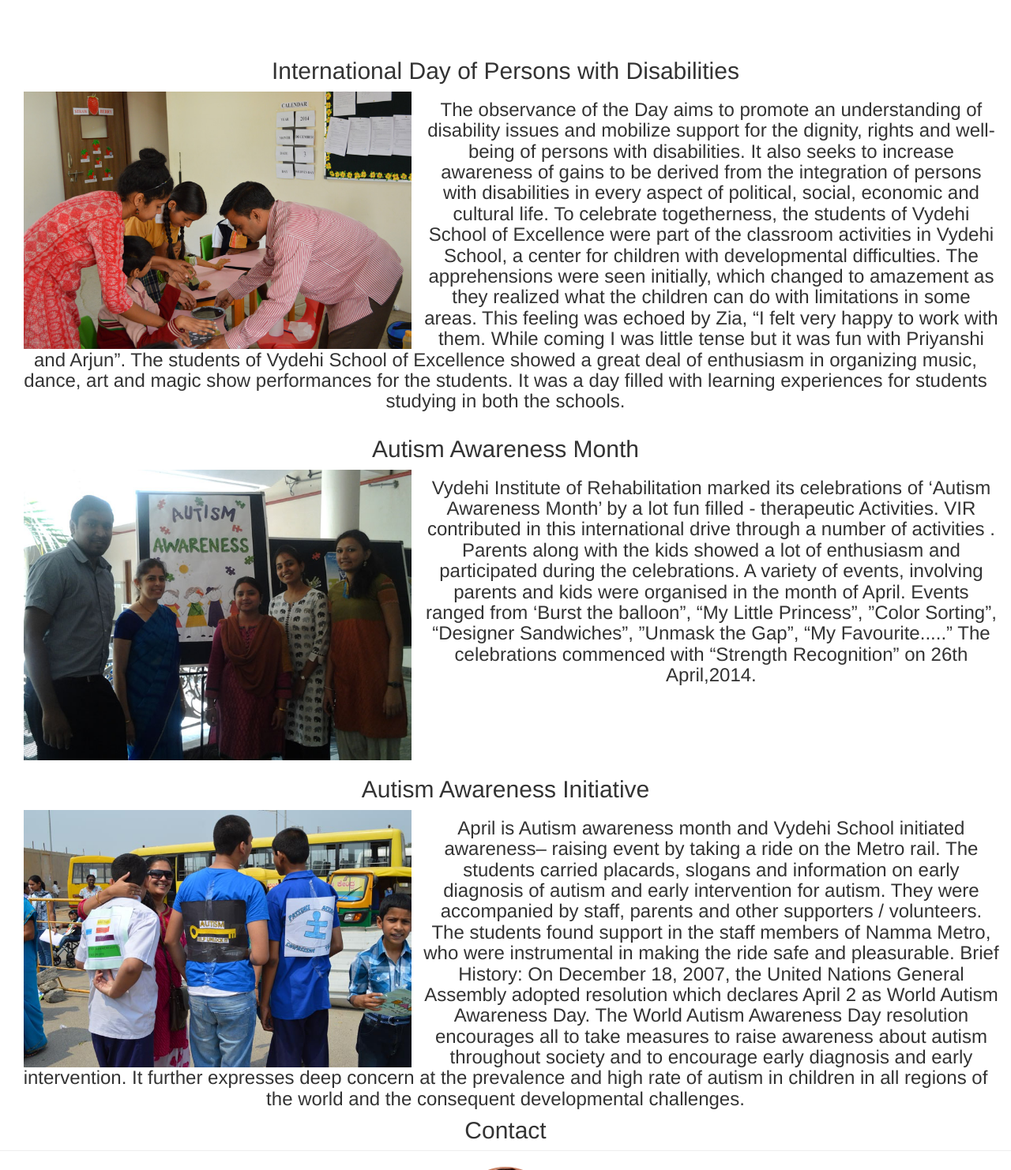
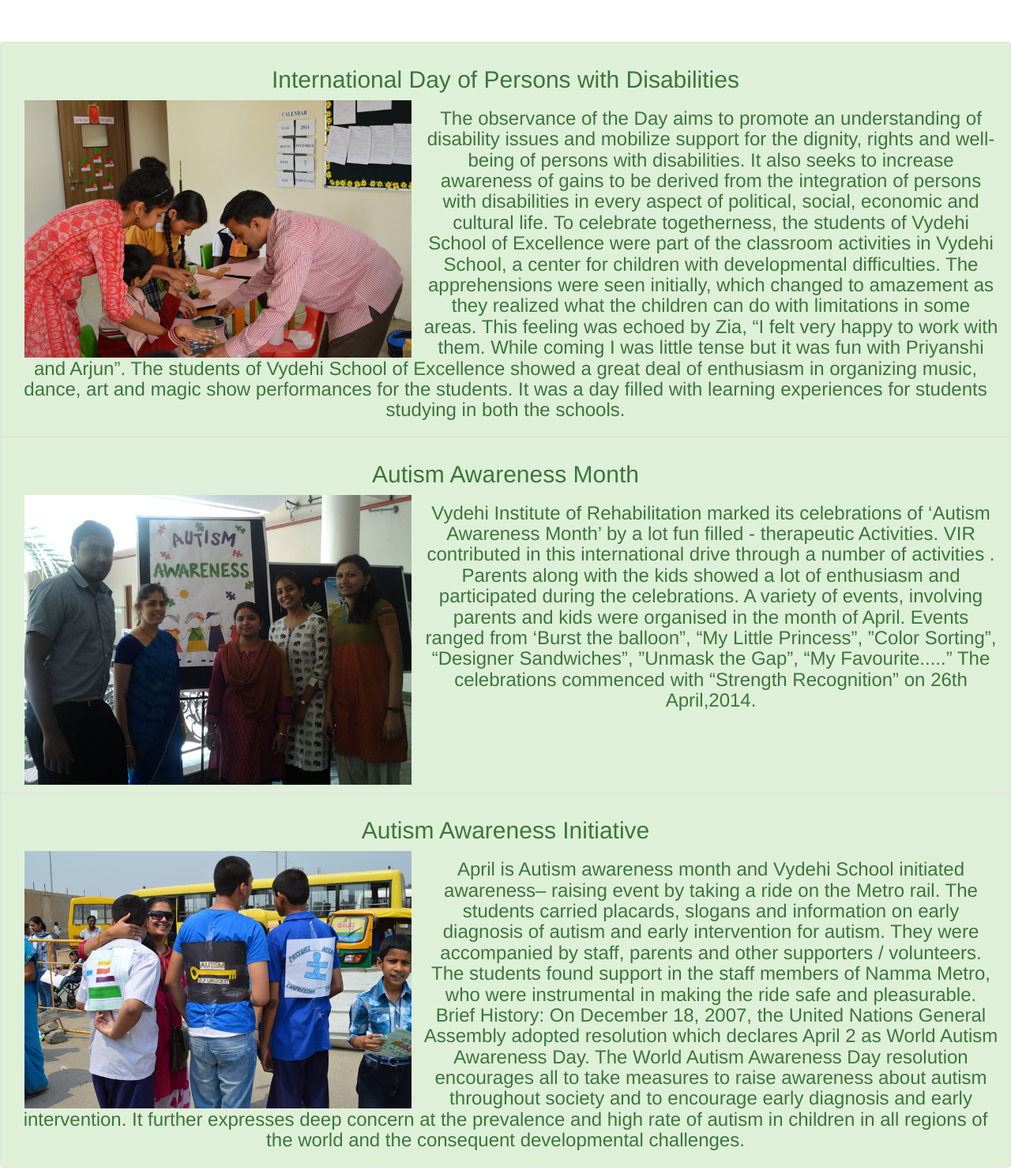
Before and after one commit to Deva16112012/SCHOOL-WEBSITE---4, a plain HTML site: page index.html in a window 1280 px wide. Shown: the part 2780-4262 px from the top of the page at 79% size. Drawn offline with nearby package versions, Linux system fonts and the light colour scheme; a script that the page names is missing.

Commit message:
Add files via upload

```diff
--- a/index.html
+++ b/index.html
@@ -111,10 +111,10 @@
 </div>
 <h2 class="page-header" id="n">What's new</h2>
 <ul class="list-group">
-    <li class="list-grup-item list-group-item-sucsess col-lg-12 col-md-12 col-sm-12 col-xs-12 environment-li">
+    <li class="list-group-item list-group-item-success col-lg-12 col-md-12 col-sm-12 col-xs-12 environment-li">
     <h2>International Day of Persons with Disabilities</h2>
     <img src="ds.jpg" class="img-responsive col-lg-5 col-md-5 col-sm-5 col-xs-12">
-    <h3 class="text-sucsess">The observance of the Day aims to promote an understanding of disability issues and mobilize support for the dignity, rights and well-being of persons with disabilities.
+    <h3 class="text-success">The observance of the Day aims to promote an understanding of disability issues and mobilize support for the dignity, rights and well-being of persons with disabilities.
          It also seeks to increase awareness of gains to be derived from the integration of persons with disabilities in every aspect of political, social, economic and cultural life.
         To celebrate togetherness, the students of Vydehi School of Excellence were part of the classroom activities in Vydehi School, a center for children with developmental difficulties.
          The apprehensions were seen initially, which changed to amazement as they realized what the children can do with limitations in some areas. This feeling was echoed by Zia, “I felt very happy to work with them.
@@ -122,24 +122,20 @@
         The students of Vydehi School of Excellence showed a great deal of enthusiasm in organizing music, dance, art and magic show performances for the students.
         It was a day filled with learning experiences for students studying in both the schools.</h3>
 </li>
-</ul>
-<ul class="list-group">
-    <li class="list-grup-item list-group-item-sucsess col-lg-12 col-md-12 col-sm-12 col-xs-12 environment-li">
+    <li class="list-group-item list-group-item-success col-lg-12 col-md-12 col-sm-12 col-xs-12 environment-li">
     <h2>Autism Awareness Month</h2>
     <img src="aam.jpg" class="img-responsive col-lg-5 col-md-5 col-sm-5 col-xs-12">
-    <h3 class="text-sucsess" >Vydehi Institute of Rehabilitation marked its celebrations of ‘Autism Awareness Month’ by a lot fun filled - therapeutic Activities.
+    <h3 class="text-success" >Vydehi Institute of Rehabilitation marked its celebrations of ‘Autism Awareness Month’ by a lot fun filled - therapeutic Activities.
          VIR contributed in this international drive through a number of activities .
          Parents along with the kids showed a lot of enthusiasm and participated during the celebrations.
           A variety of events, involving parents and kids were organised in the month of April.
         Events ranged from ‘Burst the balloon”, “My Little Princess”, ”Color Sorting”, “Designer Sandwiches”, ”Unmask the Gap”, “My Favourite.....”
         The celebrations commenced with “Strength Recognition” on 26th April,2014.</h3>
 </li>
-</ul>
-<ul class="list-group">
-<li class="list-grup-item list-group-item-sucsess col-lg-12 col-md-12 col-sm-12 col-xs-12 environment-li">
+<li class="list-group-item list-group-item-success col-lg-12 col-md-12 col-sm-12 col-xs-12 environment-li">
     <h2>Autism Awareness Initiative</h2>
     <img src="aai.jpg" class="img-responsive col-lg-5 col-md-5 col-sm-5 col-xs-12">
-    <h3 class="text-sucsess">April is Autism awareness month and Vydehi School initiated awareness– raising event by taking a ride on the Metro rail.
+    <h3 class="text-success">April is Autism awareness month and Vydehi School initiated awareness– raising event by taking a ride on the Metro rail.
          The students carried placards, slogans and information on early diagnosis of autism and early intervention for autism.
         They were accompanied by staff, parents and other supporters / volunteers.
         The students found support in the staff members of Namma Metro, who were instrumental in making the ride safe and pleasurable.
@@ -149,7 +145,7 @@
 </li>
 </ul>
 <h2 class="page-header" id="c">Contact</h2>
-<img id="k" src="p.jpeg">
+<img id="k" src="p.jpeg" class="">
 <h3 id="j">Mrs Sheena Sajeesh</h3>
 <a class="mailto:admin@vydehischool.com?subjec=Addmisson>
 <h5><i class="fa-fa-phone-square" id="r"></i>Phone Number:	80 46636000 / 95381 11188 / 9886257035</h5>
```
